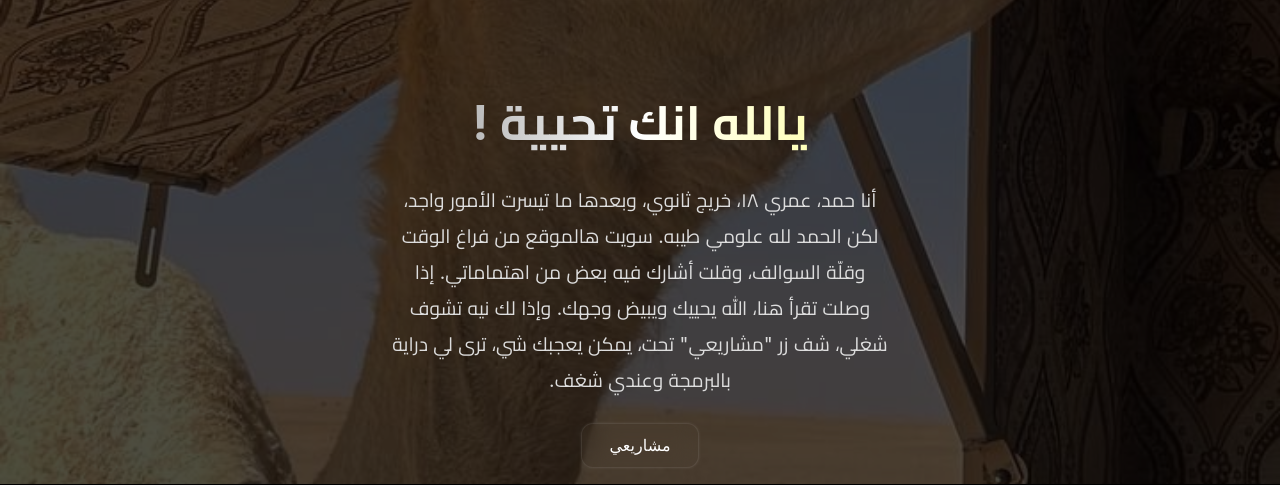
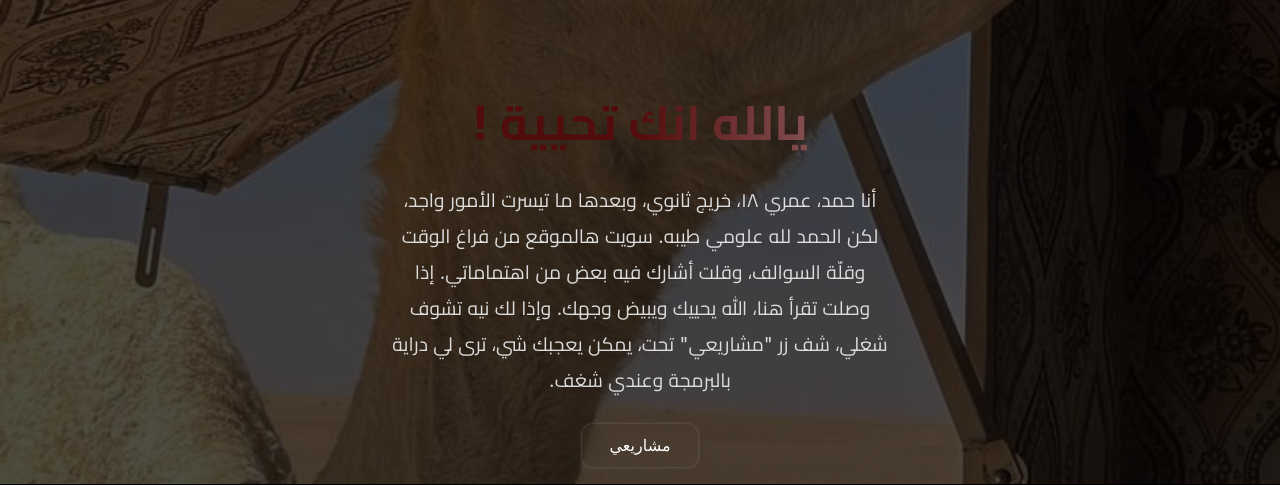
Before and after one commit to sxsr/S, a plain HTML site: page index.html in a window 1280 px wide. Shown: the part 316-801 px from the top of the page. Drawn offline with Linux system fonts and the light colour scheme.

Commit message:
style.css

```diff
--- a/style.css
+++ b/style.css
@@ -62,7 +62,7 @@ body {
 .intro-text h1 {
   font-size: 3rem;
   margin-bottom: 15px;
-  background: linear-gradient(90deg, #000000, #ffffff, #ffff00);
+  background: linear-gradient(90deg, #470b0b, #540c0c, #ffffff);
   -webkit-background-clip: text;
   -webkit-text-fill-color: transparent;
 }
```
